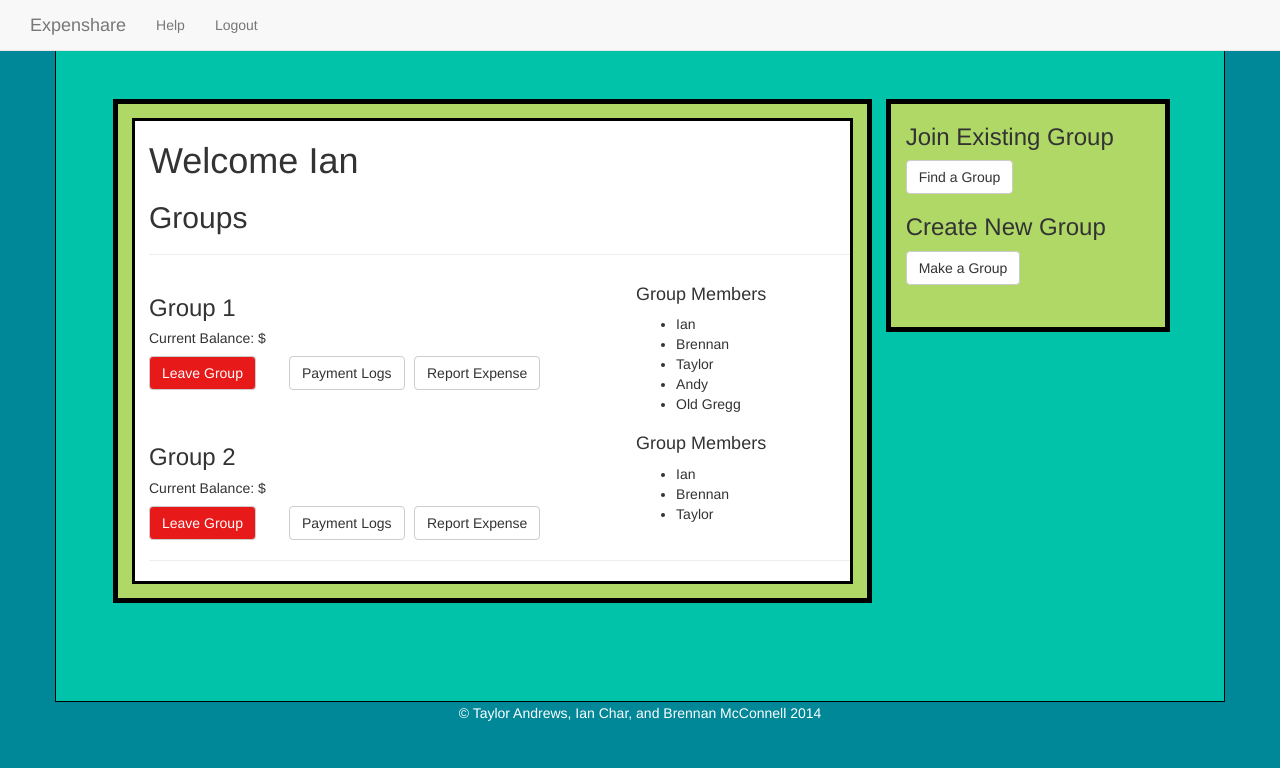
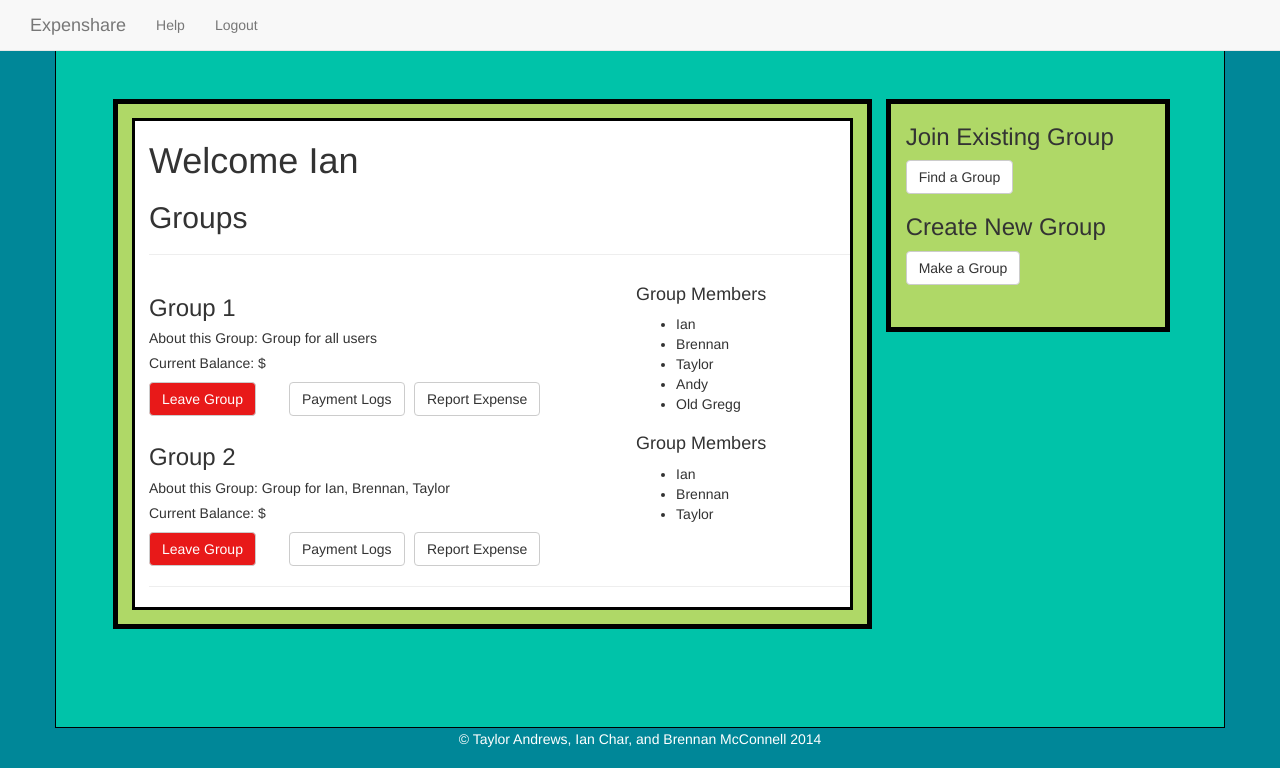
Before and after one commit to Brennan-M/ExpenShare, a Django app: page /share/home/ in a window 1280 px wide. Shown: the top 768 px of the page. Run offline with Django 3.2, Linux system fonts and the light colour scheme; a user stored in the database is signed in; data comes from the database, SQL or seed files in the repository; both versions use the stored data as it was after the commit; some libraries are stand-ins or nearby versions.

Commit message:
displays group description

```diff
--- a/Expenshare/share/forms.py
+++ b/Expenshare/share/forms.py
@@ -14,7 +14,7 @@ class UserForm(forms.ModelForm):
 
 class PayForm(forms.ModelForm):
 	amount = forms.IntegerField(label = 'Amount')
-	description = forms.CharField(max_length=200, label = 'Description')
+	description = forms.CharField(max_length=50, label = 'Description')
 
 	class Meta:
 		model = models.PaymentLog
@@ -22,7 +22,7 @@ class PayForm(forms.ModelForm):
 
 class MakeGroupForm(forms.ModelForm):
 	name = forms.CharField(max_length=20, label = 'Group Name')
-	description = forms.CharField(max_length=140, label = 'Group Description')
+        description = forms.CharField(max_length=50, label = 'Group Description', widget=forms.TextInput(attrs={'size':'37'}))
 	passcode = forms.CharField(max_length=16, label = 'Group Passcode',widget=forms.PasswordInput())
 
 	class Meta:
--- a/Expenshare/templates/home.html
+++ b/Expenshare/templates/home.html
@@ -55,6 +55,7 @@
 									<div class="row">
 										<div class="col-md-8">
 											<h3>{{ paygroup.name }}</h3>
+											<h5>About this Group: {{ paygroup.description }}</h5>
 											<h5>Current Balance: $ </h5>
 											<div class="row" id="buttons">
 											<button type="button" id="report" class="btn btn-default" data-toggle="modal" data-target="#{{ paygroup.id }}ID">
@@ -136,7 +137,7 @@
 															<div class="col-md-8" id="infoBox">
 																<h2>Find a Group</h2>
 																{% if joingroup_error1 %}
-																<h4><font color="red">Oh no, that's the wrong passcode!</font></h4>
+																<h4><font color="red">Incorrect groupname or passcode</font></h4>
 																{% endif %}
 																<fieldset>
 																<form id="JoinGroupForm" method="post" action="/share/joingroup_form/">
```
Also changed, not shown: Expenshare/db.sqlite3.
